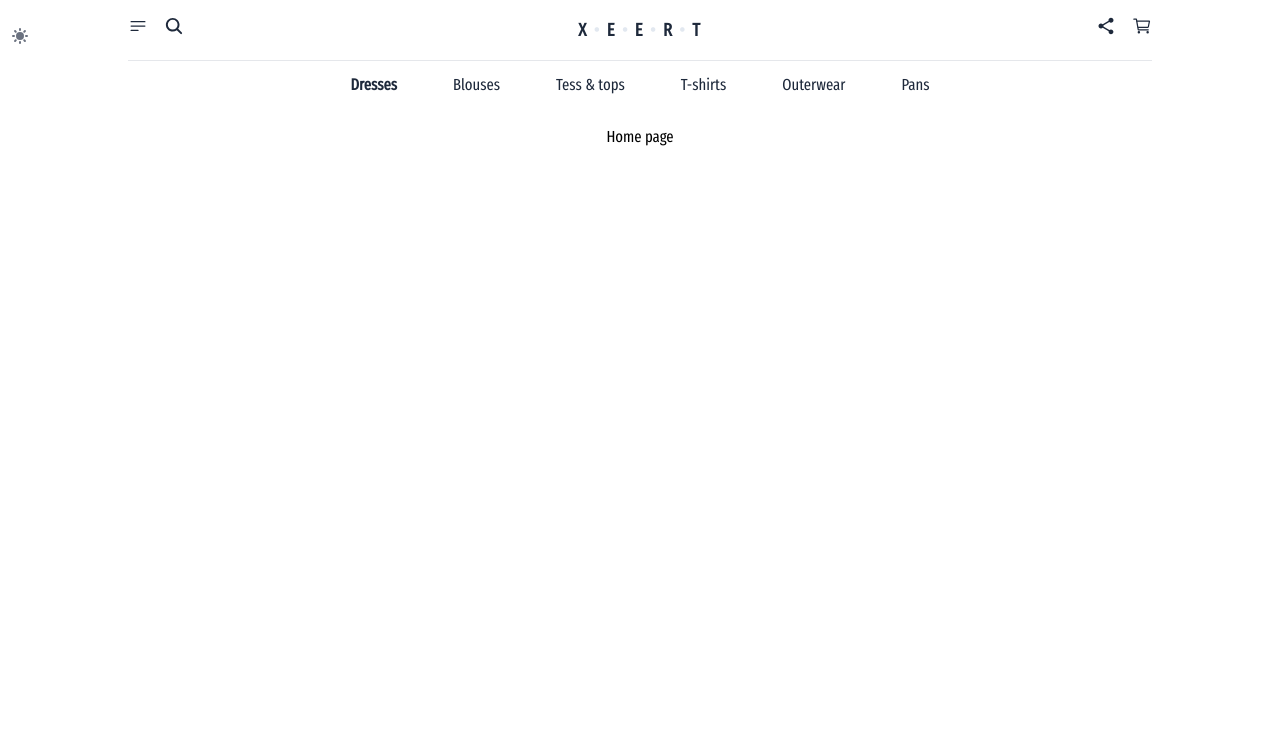
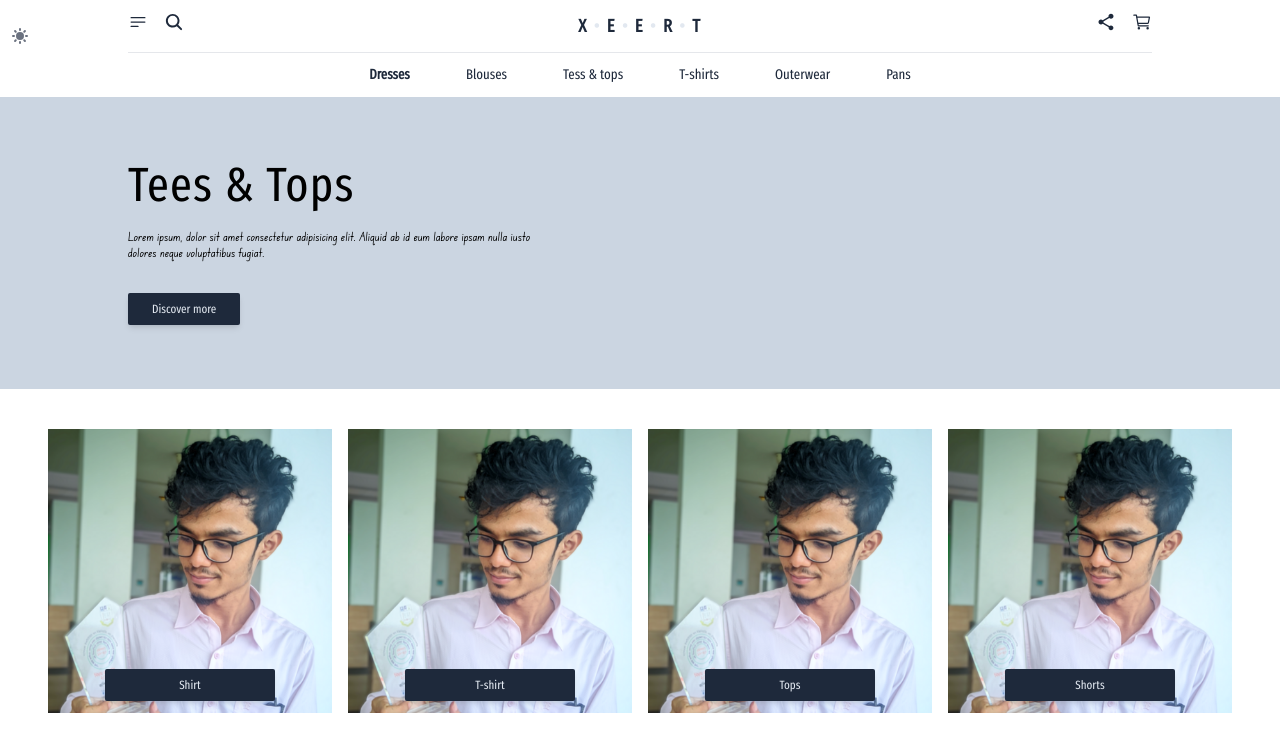
Before and after one commit to mahbubhasantamim/xeert-client, a React (Vite) app: page / in a window 1280 px wide. Shown: the top 752 px of the page. Built offline with nearby package versions, Linux system fonts and the light colour scheme.

Commit message:
Hero & Catagory

```diff
--- a/src/components/shared/Header/Navbar.tsx
+++ b/src/components/shared/Header/Navbar.tsx
@@ -3,7 +3,8 @@ import { NavLink } from "react-router-dom";
 function Navbar() {
   return (
     <>
-      <nav className="py-2 flex justify-center md:gap-6 lg:gap-10 text-primary dark:text-secondary">
+      <div className="">
+        <nav className="py-2 flex justify-center md:gap-6 lg:gap-10 text-sm text-primary dark:text-secondary">
           <NavLink
             to=""
             className={({ isActive }) =>
@@ -53,6 +54,7 @@ function Navbar() {
             Pans
           </NavLink>
         </nav>
+      </div>
     </>
   );
 }
--- a/src/components/shared/Header/SiteTitle.tsx
+++ b/src/components/shared/Header/SiteTitle.tsx
@@ -9,7 +9,7 @@ function SiteTitle() {
 
   return (
     <>
-      <div className="md:w-4/5 px-8 md:px-0 mx-auto py-4 flex justify-between border-b dark:border-black">
+      <div className="md:w-4/5 px-8 md:px-0 mx-auto py-3 flex justify-between border-b dark:border-black">
         <div className="flex gap-4 text-primary dark:text-secondary">
           <div className="text-xl">
             <HiBars3BottomLeft />
--- /dev/null
+++ b/src/components/shared/LinkBtn/LinkBtn.tsx
@@ -0,0 +1,36 @@
+import { Link } from "react-router-dom";
+
+type PropType = {
+  to: string;
+  children: React.ReactNode;
+  className: string;
+  type: "primary" | "secondary";
+};
+
+function LinkBtn({ to, children, className, type }: PropType) {
+  if (type === "secondary") {
+    return (
+      <>
+        <Link
+          to={to}
+          className={`bg-slate-300 py-2 px-6 rounded-sm text-primary hover:text-secondary hover:bg-slate-700 text-xs shadow-md hover:shadow-lg duration-500 inline-block ${className}`}
+        >
+          {children}
+        </Link>
+      </>
+    );
+  }
+
+  return (
+    <>
+      <Link
+        to={to}
+        className={`bg-primary py-2 px-6 rounded-sm text-secondary hover:bg-slate-700 text-xs shadow-md hover:shadow-lg duration-500 inline-block ${className}`}
+      >
+        {children}
+      </Link>
+    </>
+  );
+}
+
+export default LinkBtn;
--- a/src/views/pages/home/Home.page.tsx
+++ b/src/views/pages/home/Home.page.tsx
@@ -1,8 +1,14 @@
+import CatagoryComp from "./components/Catagory/CatagoryComp";
+import HeroComp from "./components/Hero/HeroComp";
+
 const HomePage = () => {
   return (
     <>
-      <div className="text-center">
-        <span className="p-4 inline-block dark:bg-secondary">Home page</span>
+      <div className="">
+        <div className="">
+          <HeroComp />
+          <CatagoryComp />
+        </div>
       </div>
     </>
   );
--- /dev/null
+++ b/src/views/pages/home/components/Catagory/CatagoryComp.tsx
@@ -0,0 +1,54 @@
+import LinkBtn from "../../../../../components/shared/LinkBtn/LinkBtn";
+
+function CatagoryComp() {
+  const catagories = [
+    {
+      catagoryName: "Shirt",
+      catagoryUrl: "shirt",
+      catagoryImg: "./img/cat1.png",
+    },
+    {
+      catagoryName: "T-shirt",
+      catagoryUrl: "tshirt",
+      catagoryImg: "./img/cat1.png",
+    },
+    {
+      catagoryName: "Tops",
+      catagoryUrl: "tshirt",
+      catagoryImg: "./img/cat1.png",
+    },
+    {
+      catagoryName: "Shorts",
+      catagoryUrl: "tshirt",
+      catagoryImg: "./img/cat1.png",
+    },
+  ];
+  return (
+    <>
+      <div className="px-8 md:px-12 py-10">
+        <div className="grid grid-cols-2 md:grid-cols-4 gap-4">
+          {catagories?.map((catagory, index) => {
+            return (
+              <div key={index} className="relative">
+                <div className="">
+                  <img src={catagory.catagoryImg} alt={catagory.catagoryName} />
+                </div>
+                <div className="absolute bottom-3 w-full text-center">
+                  <LinkBtn
+                    to={`catagory/${catagory.catagoryUrl}`}
+                    type="primary"
+                    className="w-3/5"
+                  >
+                    {catagory.catagoryName}
+                  </LinkBtn>
+                </div>
+              </div>
+            );
+          })}
+        </div>
+      </div>
+    </>
+  );
+}
+
+export default CatagoryComp;
--- /dev/null
+++ b/src/views/pages/home/components/Hero/HeroComp.tsx
@@ -0,0 +1,23 @@
+import LinkBtn from "../../../../../components/shared/LinkBtn/LinkBtn";
+
+function HeroComp() {
+  return (
+    <>
+      <div className="bg-slate-300">
+        <div className="md:w-4/5 mx-auto px-8 md:px-0">
+          <div className="md:w-2/5 py-16">
+            <h2 className="text-5xl tracking-wide mb-5">Tees & Tops</h2>
+            <p className="text-xs font-Edu-nsw mb-8">
+              Lorem ipsum, dolor sit amet consectetur adipisicing elit. Aliquid
+              ab id eum labore ipsam nulla iusto dolores neque voluptatibus
+              fugiat.
+            </p>
+            <LinkBtn to="">Discover more</LinkBtn>
+          </div>
+        </div>
+      </div>
+    </>
+  );
+}
+
+export default HeroComp;
--- a/tailwind.config.js
+++ b/tailwind.config.js
@@ -1,7 +1,7 @@
 /** @type {import('tailwindcss').Config} */
 export default {
   content: ["./index.html", "./src/**/*.{js,ts,jsx,tsx}"],
-  darkMode: 'class',
+  darkMode: "class",
   theme: {
     extend: {
       fontFamily: {
@@ -10,7 +10,7 @@ export default {
       },
       colors: {
         primary: "rgb(30 41 59)",
-        secondary: "rgb(226 232 240)"
+        secondary: "rgb(226 232 240)",
       },
     },
   },
```
Also changed, not shown: public/img/cat1.png (added), public/img/hero-bg.jpg (added). Lines whose indentation alone changed are shown as unchanged.
